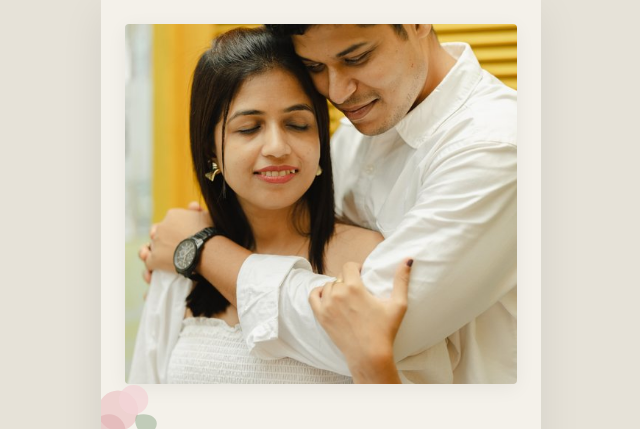
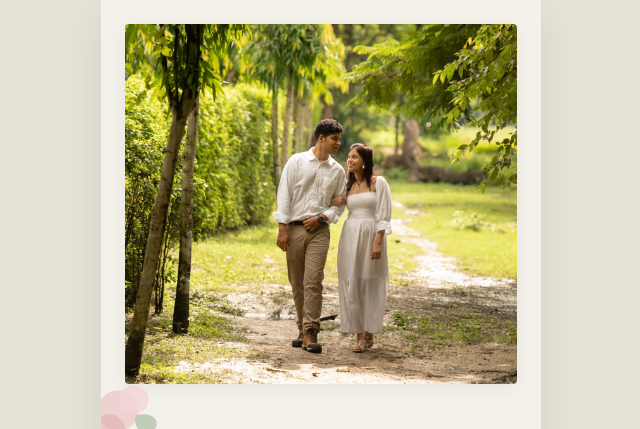
Before and after one commit to Utsav-Raut/our-wedding-invite, a plain HTML site: page index.html in a window 1280 px wide. Shown: the top 429 px of the page, without its empty margins (319-959 px from the left). Drawn offline with Linux system fonts and the light colour scheme.

Commit message:
updating pic

```diff
--- a/index.html
+++ b/index.html
@@ -10,12 +10,12 @@
     <meta property="og:title" content="Shreya & Utsav — 18th January 2027">
     <meta property="og:description" content="We're tying the knot! Tap to view venue details, schedule, and RSVP.">
     <meta property="og:url" content="https://utsav-raut.github.io/our-wedding-invite/">
-    <meta property="og:image" content="https://utsav-raut.github.io/our-wedding-invite/images/pic1.jpg">
+    <meta property="og:image" content="https://utsav-raut.github.io/our-wedding-invite/images/pic2.jpg">
     <meta property="og:type" content="website">
     <meta property="og:image:secure_url" content="https://utsav-raut.github.io/our-wedding-invite/images/pic1.jpg">
     <meta property="og:image:type" content="image/jpeg">
-    <meta property="og:image:width" content="1200">
-    <meta property="og:image:height" content="630">
+    <meta property="og:image:width" content="800">
+    <meta property="og:image:height" content="800">
 
     <!-- Fonts matching the clean editorial serif + geometric sans style -->
     <link rel="preconnect" href="https://fonts.googleapis.com">
@@ -338,7 +338,7 @@
     <!-- Top Couple Photo -->
     <div class="hero-image-container">
         <!-- Replace src with your own couple photo -->
-        <img src="./images/pic1.jpg" alt="Shreya & Utsav" class="hero-image">
+        <img src="./images/pic2.jpg" alt="Shreya & Utsav" class="hero-image">
     </div>
 
     <!-- Header Section with Floral Accents -->
```
Also changed, not shown: images/pic2.jpg (added).
